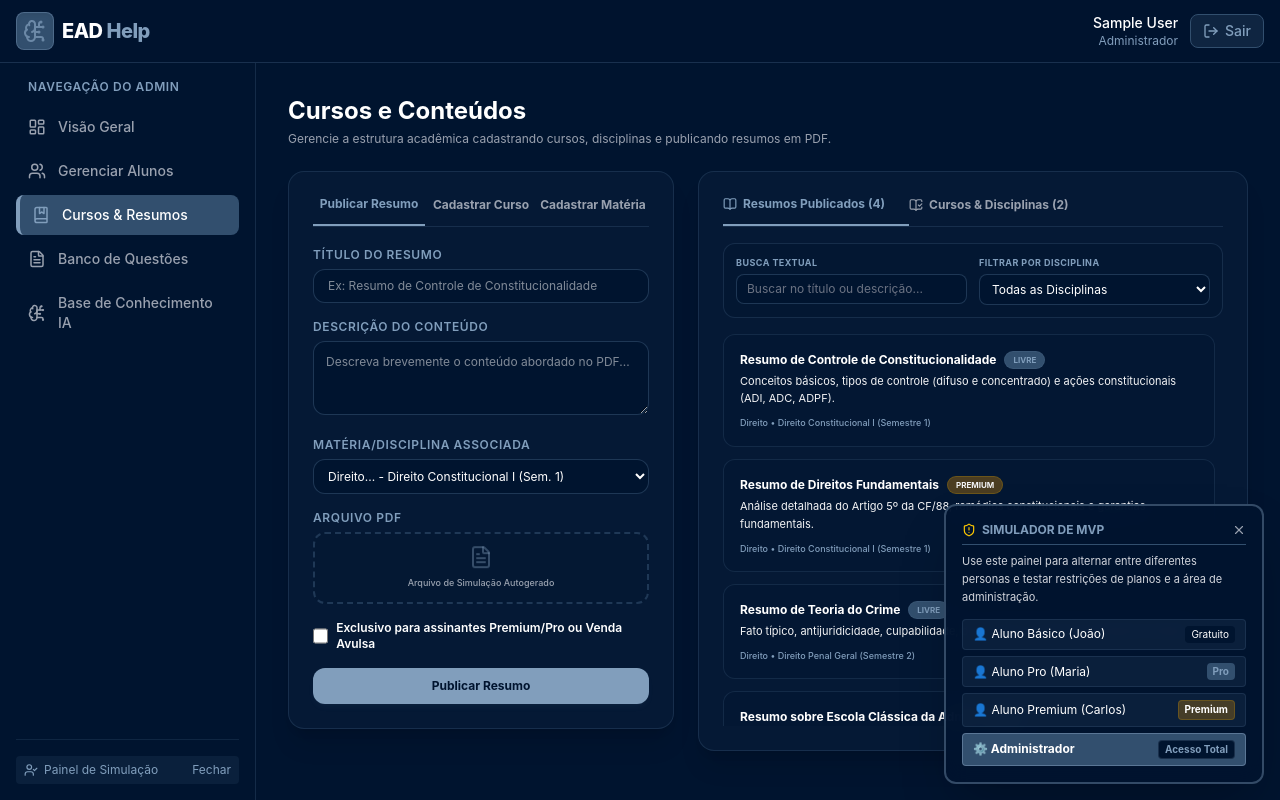
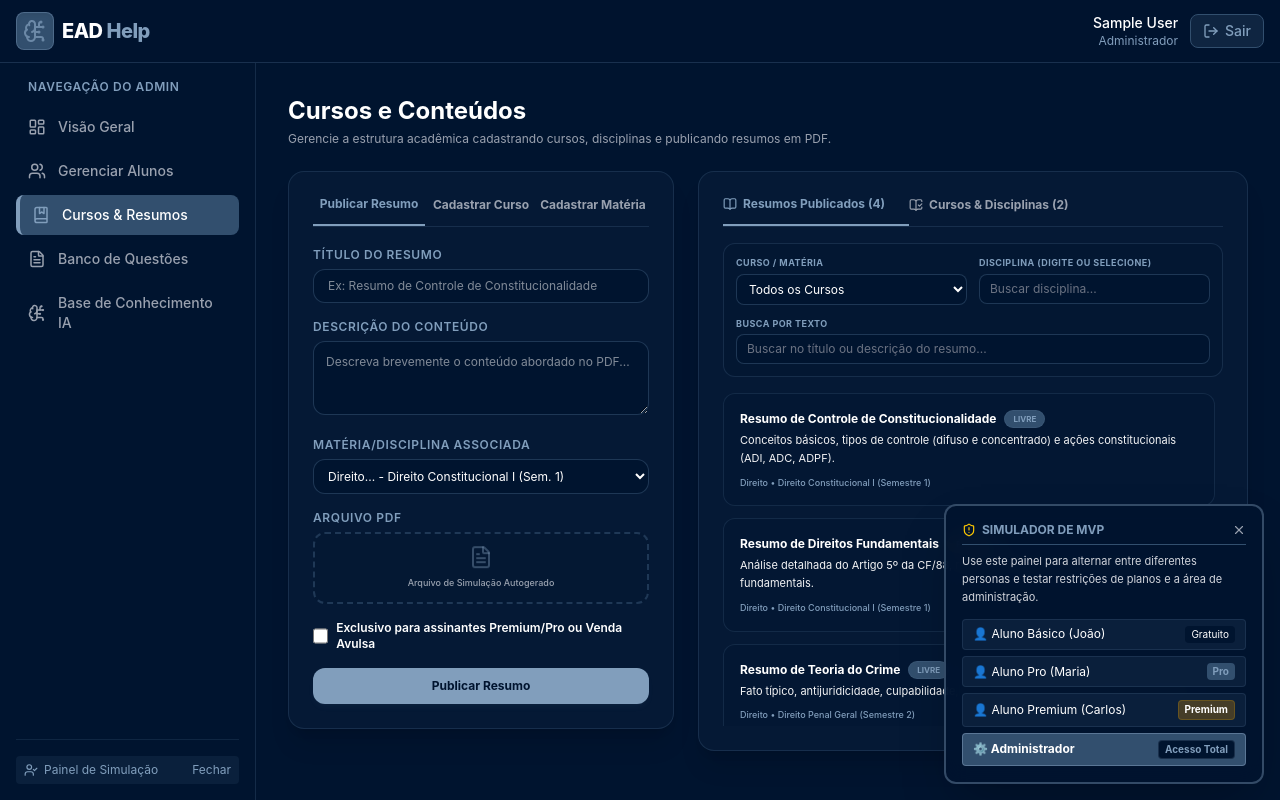
Before and after one commit to arporj/ead-help, a React (Vite) app: page /admin/content in a window 1280 px wide. Built offline with nearby package versions, Linux system fonts and the light colour scheme; sample sign-in values are in the browser's storage.

Commit message:
feat(admin): reestrutura layout do filtro de resumos com curso, datalist de disciplinas e busca textual

```diff
--- a/src/pages/AdminContent.tsx
+++ b/src/pages/AdminContent.tsx
@@ -27,17 +27,43 @@ export const AdminContent: React.FC = () => {
   const [subjectSemester, setSubjectSemester] = useState(1);
 
   // Filter States for Published Summaries
-  const [filterSubjectId, setFilterSubjectId] = useState<string>('all');
+  const [filterCourseId, setFilterCourseId] = useState<string>('all');
+  const [filterSubjectName, setFilterSubjectName] = useState<string>('');
   const [searchQuery, setSearchQuery] = useState<string>('');
 
+  const availableSubjectsForFilter = subjects.filter(sub => {
+    if (filterCourseId !== 'all' && sub.courseId !== filterCourseId) return false;
+    return true;
+  });
+
   const filteredSummaries = summaries.filter(sum => {
-    if (filterSubjectId !== 'all' && sum.subjectId !== filterSubjectId) return false;
+    const subject = subjects.find(s => s.id === sum.subjectId);
+    if (!subject) return false;
+
+    // Filter by Course
+    if (filterCourseId !== 'all' && subject.courseId !== filterCourseId) return false;
+
+    // Filter by Subject Name (datalist input matching)
+    if (filterSubjectName.trim()) {
+      const matchQuery = filterSubjectName.toLowerCase();
+      // First try to find exact matched subject in database
+      const exactMatch = subjects.find(s => s.name.toLowerCase() === matchQuery);
+      if (exactMatch) {
+        if (sum.subjectId !== exactMatch.id) return false;
+      } else {
+        // If not exact match, do a partial name check on the subject name
+        if (!subject.name.toLowerCase().includes(matchQuery)) return false;
+      }
+    }
+
+    // Filter by Search Query (title/description)
     if (searchQuery.trim()) {
       const query = searchQuery.toLowerCase();
       const titleMatch = sum.title.toLowerCase().includes(query);
       const descMatch = sum.description.toLowerCase().includes(query);
       if (!titleMatch && !descMatch) return false;
     }
+
     return true;
   });
 
@@ -361,29 +387,53 @@ export const AdminContent: React.FC = () => {
           {rightTab === 'summaries' && (
             <div className="flex-1 flex flex-col min-h-0">
               {/* Filter Bar */}
-              <div className="grid grid-cols-1 sm:grid-cols-2 gap-3 mb-4 bg-brand-dark/25 p-3 rounded-xl border border-brand-medium/40 shrink-0">
+              <div className="space-y-3 mb-4 bg-brand-dark/25 p-3 rounded-xl border border-brand-medium/40 shrink-0">
+                {/* Primeira Linha: Curso/Matéria e Disciplina */}
+                <div className="grid grid-cols-1 sm:grid-cols-2 gap-3">
+                  <div>
+                    <label className="block text-[9px] font-bold text-brand-light uppercase tracking-wider mb-1">Curso / Matéria</label>
+                    <select
+                      value={filterCourseId}
+                      onChange={(e) => {
+                        setFilterCourseId(e.target.value);
+                        setFilterSubjectName(''); // Reset subject selection when course changes
+                      }}
+                      className="w-full bg-brand-dark border border-brand-medium/60 rounded-lg px-2 py-1.5 text-xs text-white focus:border-brand-light focus:outline-none"
+                    >
+                      <option value="all">Todos os Cursos</option>
+                      {courses.map(course => (
+                        <option key={course.id} value={course.id}>{course.name}</option>
+                      ))}
+                    </select>
+                  </div>
+                  <div>
+                    <label className="block text-[9px] font-bold text-brand-light uppercase tracking-wider mb-1">Disciplina (Digite ou Selecione)</label>
+                    <input
+                      type="text"
+                      list="admin-filter-subjects"
+                      placeholder="Buscar disciplina..."
+                      value={filterSubjectName}
+                      onChange={(e) => setFilterSubjectName(e.target.value)}
+                      className="w-full bg-brand-dark border border-brand-medium/60 rounded-lg px-2.5 py-1.5 text-xs text-white focus:border-brand-light focus:outline-none placeholder:text-gray-500"
+                    />
+                    <datalist id="admin-filter-subjects">
+                      {availableSubjectsForFilter.map(sub => (
+                        <option key={sub.id} value={sub.name} />
+                      ))}
+                    </datalist>
+                  </div>
+                </div>
+
+                {/* Segunda Linha: Busca por texto */}
                 <div>
-                  <label className="block text-[9px] font-bold text-brand-light uppercase tracking-wider mb-1">Busca Textual</label>
+                  <label className="block text-[9px] font-bold text-brand-light uppercase tracking-wider mb-1">Busca por Texto</label>
                   <input
                     type="text"
-                    placeholder="Buscar no título ou descrição..."
+                    placeholder="Buscar no título ou descrição do resumo..."
                     value={searchQuery}
                     onChange={(e) => setSearchQuery(e.target.value)}
                     className="w-full bg-brand-dark border border-brand-medium/60 rounded-lg px-2.5 py-1.5 text-xs text-white focus:border-brand-light focus:outline-none placeholder:text-gray-500"
                   />
-                </div>
-                <div>
-                  <label className="block text-[9px] font-bold text-brand-light uppercase tracking-wider mb-1">Filtrar por Disciplina</label>
-                  <select
-                    value={filterSubjectId}
-                    onChange={(e) => setFilterSubjectId(e.target.value)}
-                    className="w-full bg-brand-dark border border-brand-medium/60 rounded-lg px-2 py-1.5 text-xs text-white focus:border-brand-light focus:outline-none"
-                  >
-                    <option value="all">Todas as Disciplinas</option>
-                    {subjects.map(sub => (
-                      <option key={sub.id} value={sub.id}>{sub.name}</option>
-                    ))}
-                  </select>
                 </div>
               </div>
 
```
